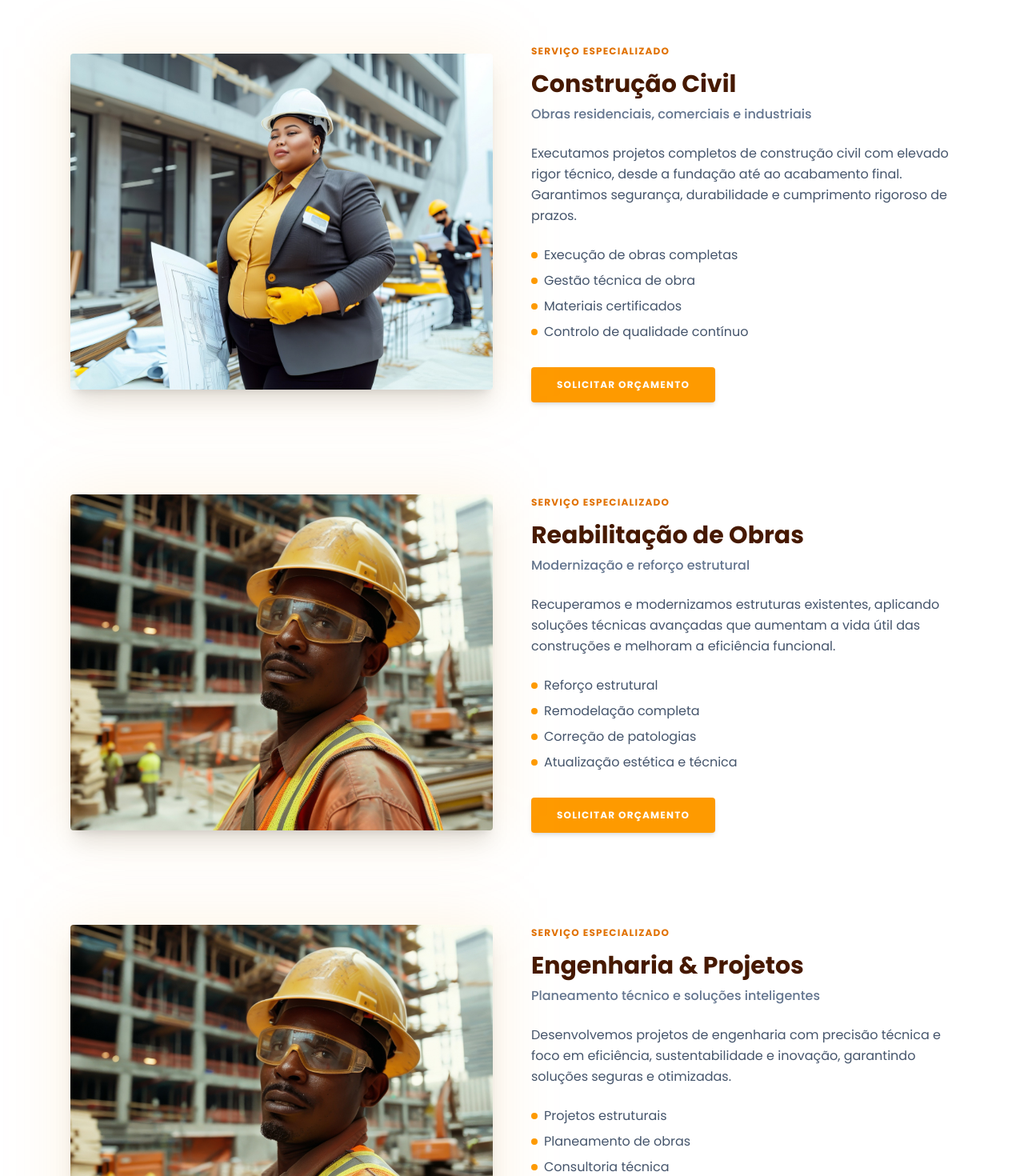
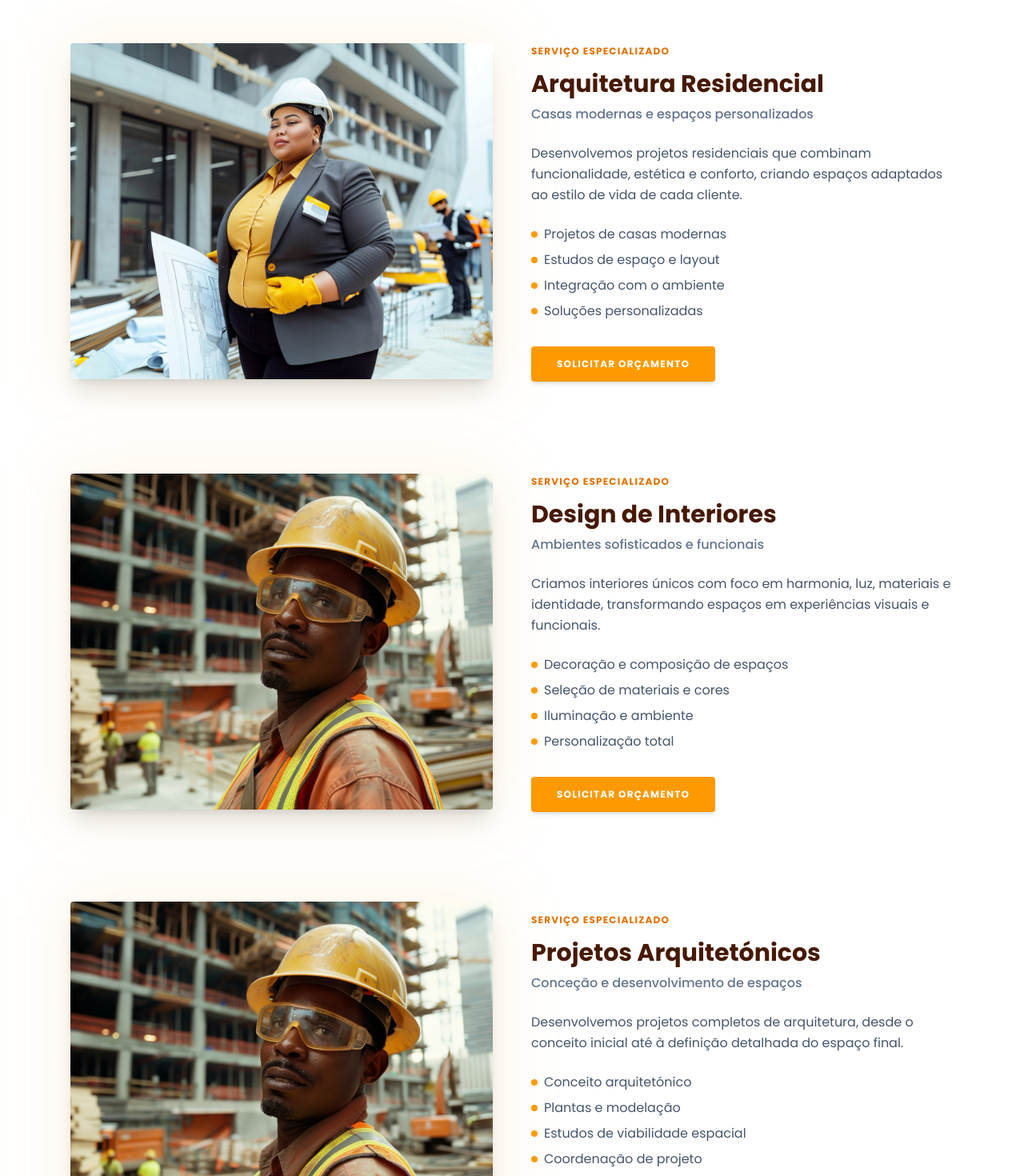
Before and after one commit to nsimba-afonso-nwayami/efival, a Next.js app: page /servicos in a window 1280 px wide. Shown: the part 840-2310 px from the top of the page at 80% size. Built offline with nearby package versions, Linux system fonts and the light colour scheme; some icons are missing.

Commit message:
Conteúdo da página de serviços alterado

```diff
--- a/src/components/servicos/BannerServicos.jsx
+++ b/src/components/servicos/BannerServicos.jsx
@@ -48,7 +48,7 @@ export default function BannerServicos() {
 
           {/* SUBTITLE */}
           <p className="text-amber-200 mt-6 text-lg">
-            Soluções completas em construção civil, engenharia e infraestrutura em Angola.
+            Soluções completas em arquitetura e design interior, criando espaços funcionais, elegantes e personalizados em Angola.
           </p>
 
         </div>
--- a/src/components/servicos/CatalogoServicos.jsx
+++ b/src/components/servicos/CatalogoServicos.jsx
@@ -6,32 +6,32 @@ import Link from "next/link";
 export default function CatalogoServicos() {
   const servicos = [
     {
-      title: "Construção Civil",
-      desc: "Execução completa de obras com rigor técnico e controlo de qualidade em todas as fases.",
-      items: ["Fundações", "Estruturas", "Acabamentos", "Fiscalização"],
-      nivel: "Alta Complexidade",
-      prazo: "Médio / Longo prazo"
-    },
-    {
-      title: "Reabilitação de Edifícios",
-      desc: "Modernização estrutural e estética de edifícios com técnicas avançadas de engenharia.",
-      items: ["Reforço estrutural", "Remodelação", "Correção de patologias", "Eficiência energética"],
-      nivel: "Alta Precisão",
+      title: "Arquitetura Residencial",
+      desc: "Desenvolvimento de projetos de casas modernas e funcionais, com foco em conforto, estética e integração com o espaço envolvente.",
+      items: ["Conceito arquitetónico", "Plantas e layout", "Estudo de espaços", "Acompanhamento de projeto"],
+      nivel: "Personalizado",
       prazo: "Médio prazo"
     },
     {
-      title: "Engenharia & Projetos",
-      desc: "Planeamento técnico detalhado para garantir eficiência, segurança e otimização de custos.",
-      items: ["Projetos estruturais", "Cálculo técnico", "Consultoria", "Planeamento"],
-      nivel: "Alta Especialização",
+      title: "Reabilitação e Remodelação",
+      desc: "Transformação de espaços existentes através de soluções modernas de design e otimização funcional.",
+      items: ["Redesign de interiores", "Otimização de espaços", "Atualização estética", "Melhoria funcional"],
+      nivel: "Intervenção Técnica",
+      prazo: "Médio prazo"
+    },
+    {
+      title: "Design de Interiores",
+      desc: "Criação de ambientes sofisticados e personalizados, equilibrando estética, conforto e funcionalidade.",
+      items: ["Seleção de materiais", "Iluminação", "Decoração", "Composição de espaços"],
+      nivel: "Alta Personalização",
       prazo: "Curto / Médio prazo"
     },
     {
-      title: "Infraestruturas Urbanas",
-      desc: "Desenvolvimento de soluções urbanas modernas para mobilidade e saneamento.",
-      items: ["Vias", "Drenagem", "Saneamento", "Urbanismo"],
-      nivel: "Grande Escala",
-      prazo: "Longo prazo"
+      title: "Consultoria de Espaços",
+      desc: "Análise e planeamento de espaços residenciais e comerciais para melhorar funcionalidade e estética.",
+      items: ["Estudo de layout", "Otimização espacial", "Direção criativa", "Soluções personalizadas"],
+      nivel: "Estratégico",
+      prazo: "Curto prazo"
     },
   ];
 
@@ -52,12 +52,11 @@ export default function CatalogoServicos() {
           transition={{ duration: 0.6 }}
         >
           <h2 className="text-4xl md:text-5xl font-bold text-amber-950">
-            Catálogo Técnico de <span className="text-amber-600">Serviços</span>
+            Catálogos de <span className="text-amber-600">Design e Arquitetura</span>
           </h2>
 
           <p className="text-slate-600 mt-6 text-lg">
-            Visão detalhada das nossas áreas de atuação com foco em capacidade técnica,
-            escala de execução e especialização.
+            Explore as nossas áreas de atuação em arquitetura e design interior, com soluções pensadas para diferentes tipos de espaços e estilos de vida.
           </p>
         </motion.div>
 
--- a/src/components/servicos/ListaServicos.jsx
+++ b/src/components/servicos/ListaServicos.jsx
@@ -11,38 +11,38 @@ import servico3 from "@/assets/img/servico3.jpg";
 export default function ListaServicos() {
   const servicos = [
     {
-      title: "Construção Civil",
-      subtitle: "Obras residenciais, comerciais e industriais",
-      desc: "Executamos projetos completos de construção civil com elevado rigor técnico, desde a fundação até ao acabamento final. Garantimos segurança, durabilidade e cumprimento rigoroso de prazos.",
+      title: "Arquitetura Residencial",
+      subtitle: "Casas modernas e espaços personalizados",
+      desc: "Desenvolvemos projetos residenciais que combinam funcionalidade, estética e conforto, criando espaços adaptados ao estilo de vida de cada cliente.",
       features: [
-        "Execução de obras completas",
-        "Gestão técnica de obra",
-        "Materiais certificados",
-        "Controlo de qualidade contínuo"
+        "Projetos de casas modernas",
+        "Estudos de espaço e layout",
+        "Integração com o ambiente",
+        "Soluções personalizadas"
       ],
       img: servico1,
     },
     {
-      title: "Reabilitação de Obras",
-      subtitle: "Modernização e reforço estrutural",
-      desc: "Recuperamos e modernizamos estruturas existentes, aplicando soluções técnicas avançadas que aumentam a vida útil das construções e melhoram a eficiência funcional.",
+      title: "Design de Interiores",
+      subtitle: "Ambientes sofisticados e funcionais",
+      desc: "Criamos interiores únicos com foco em harmonia, luz, materiais e identidade, transformando espaços em experiências visuais e funcionais.",
       features: [
-        "Reforço estrutural",
-        "Remodelação completa",
-        "Correção de patologias",
-        "Atualização estética e técnica"
+        "Decoração e composição de espaços",
+        "Seleção de materiais e cores",
+        "Iluminação e ambiente",
+        "Personalização total"
       ],
       img: servico2,
     },
     {
-      title: "Engenharia & Projetos",
-      subtitle: "Planeamento técnico e soluções inteligentes",
-      desc: "Desenvolvemos projetos de engenharia com precisão técnica e foco em eficiência, sustentabilidade e inovação, garantindo soluções seguras e otimizadas.",
+      title: "Projetos Arquitetónicos",
+      subtitle: "Conceção e desenvolvimento de espaços",
+      desc: "Desenvolvemos projetos completos de arquitetura, desde o conceito inicial até à definição detalhada do espaço final.",
       features: [
-        "Projetos estruturais",
-        "Planeamento de obras",
-        "Consultoria técnica",
-        "Otimização de custos"
+        "Conceito arquitetónico",
+        "Plantas e modelação",
+        "Estudos de viabilidade espacial",
+        "Coordenação de projeto"
       ],
       img: servico3,
     },
@@ -63,12 +63,11 @@ export default function ListaServicos() {
         >
           <h2 className="text-4xl md:text-5xl font-bold text-amber-950 leading-tight">
             Serviços profissionais de{" "}
-            <span className="text-amber-600">Engenharia e Construção</span>
+            <span className="text-amber-600">Arquitetura e Design Interior</span>
           </h2>
 
           <p className="text-slate-600 mt-6 text-lg leading-relaxed">
-            Soluções completas e integradas para projetos de qualquer dimensão,
-            com foco em qualidade, segurança e inovação técnica.
+            Desenvolvemos soluções completas de design de espaços, combinando estética, funcionalidade e conforto em projetos residenciais e comerciais.
           </p>
         </motion.div>
 
```
